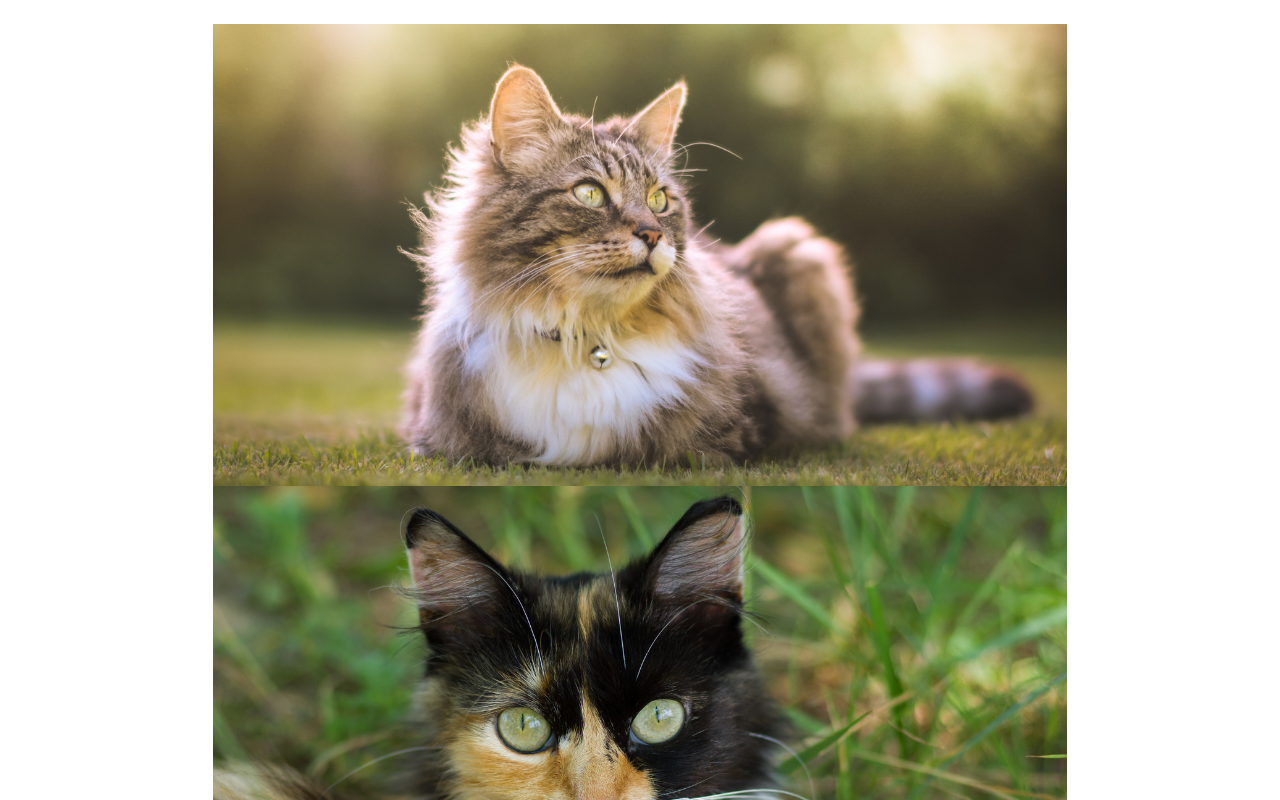
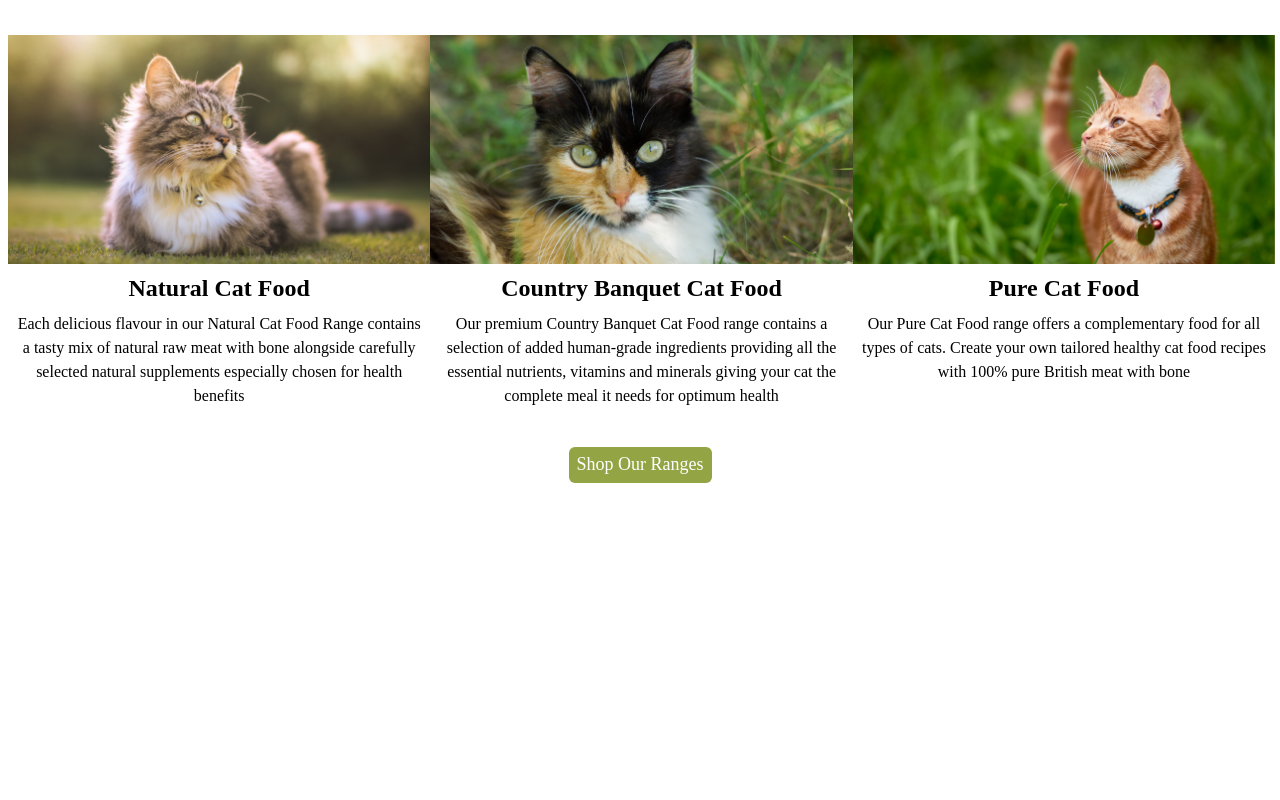
Before and after one commit to elnurad/online-shop, a React (Create React App) app: page / in a window 1280 px wide. Shown: the top 800 px of the page. Built offline with nearby package versions, Linux system fonts and the light colour scheme.

Commit message:
home page

```diff
--- a/src/components/CatCard.js
+++ b/src/components/CatCard.js
@@ -1,10 +1,12 @@
 import React from 'react';
-
+import styles from './CatCard.module.css';
 // eslint-disable-next-line react/prop-types
-function CatCard({ catImage }) {
+function CatCard({ catImage, rangeTitle, rangeText }) {
   return (
     <div>
-      <img src={catImage} alt="" />
+      <img className={styles.catImg} src={catImage} alt="" />
+      <h2 className={styles.rangeTitle}>{rangeTitle}</h2>
+      <p className={styles.rangeText}>{rangeText}</p>
     </div>
   );
 }
--- /dev/null
+++ b/src/components/CatCard.module.css
@@ -0,0 +1,10 @@
+.catImg {
+    width: 33vw;
+   /* height: 20%; */
+}
+
+.rangeTitle, .rangeText {
+    margin: 0.5em;
+    text-align: center;
+    line-height: 1.5rem;
+}
--- a/src/components/CatCardRow.js
+++ b/src/components/CatCardRow.js
@@ -1,6 +1,8 @@
 import React from 'react';
 import PropTypes from 'prop-types';
 import CatCard from './CatCard';
+import ShopButton from './ShopButton';
+import styles from './CatCardRow.module.css';
 
 function CatCardRow({ catImageOne, catImageTwo, catImageThree }) {
   CatCardRow.propTypes = {
@@ -8,13 +10,30 @@ function CatCardRow({ catImageOne, catImageTwo, catImageThree }) {
     catImageTwo: PropTypes.string.isRequired,
     catImageThree: PropTypes.string.isRequired,
   };
+  const rangeTitleOne = 'Natural Cat Food';
+  const rangeTitleTwo = 'Country Banquet Cat Food';
+  const rangeTitleThree = 'Pure Cat Food';
+  const rangeTextOne = 'Each delicious flavour in our Natural Cat Food Range contains a tasty mix of natural raw meat with bone alongside carefully selected natural supplements especially chosen for health benefits';
+  const rangeTextTwo = 'Our premium Country Banquet Cat Food range contains a selection of added human-grade ingredients providing all the essential nutrients, vitamins and minerals giving your cat the complete meal it needs for optimum health';
+  const rangeTextThree = 'Our Pure Cat Food range offers a complementary food for all types of cats. Create your own tailored healthy cat food recipes with 100% pure British meat with bone';
   return (
     <div>
-      <CatCard catImage={catImageOne} />
-
-      <CatCard catImage={catImageTwo} />
-
-      <CatCard catImage={catImageThree} />
+      <div className={styles.container}>
+        <div>
+          <CatCard catImage={catImageOne} rangeTitle={rangeTitleOne} rangeText={rangeTextOne} />
+        </div>
+        <div>
+          <CatCard catImage={catImageTwo} rangeTitle={rangeTitleTwo} rangeText={rangeTextTwo} />
+        </div>
+        <div>
+          <CatCard
+            catImage={catImageThree}
+            rangeTitle={rangeTitleThree}
+            rangeText={rangeTextThree}
+          />
+        </div>
+      </div>
+      <div className={styles.shopButtonRow}><ShopButton /></div>
     </div>
 
   );
--- /dev/null
+++ b/src/components/CatCardRow.module.css
@@ -0,0 +1,11 @@
+.container {
+    display: flex;
+    max-width: 100%;
+    object-fit: contain;
+    margin: 0.5em;
+    margin-top: 1.2em;
+    /* flex-wrap: wrap; */
+}
+.shopButtonRow {
+    text-align: center;;
+}
--- /dev/null
+++ b/src/components/ShopButton.js
@@ -0,0 +1,10 @@
+import React from 'react';
+import styles from './ShopButton.module.css';
+
+function ShopButton() {
+  return (
+    <button className={styles.shopRangeButton} type="submit">Shop Our Ranges</button>
+  );
+}
+
+export default ShopButton;
--- /dev/null
+++ b/src/components/ShopButton.module.css
@@ -0,0 +1,13 @@
+.shopRangeButton {
+    background: #93a445;
+    border: 0;
+    border-radius: 6px;
+    color: #fff;
+    font-family: miller-text, serif;
+    font-size: 1.125rem;
+    font-weight: 400;
+    line-height: 1.11;
+    margin-top: 1.4375rem;
+    padding: 0.5rem;
+
+}
```
